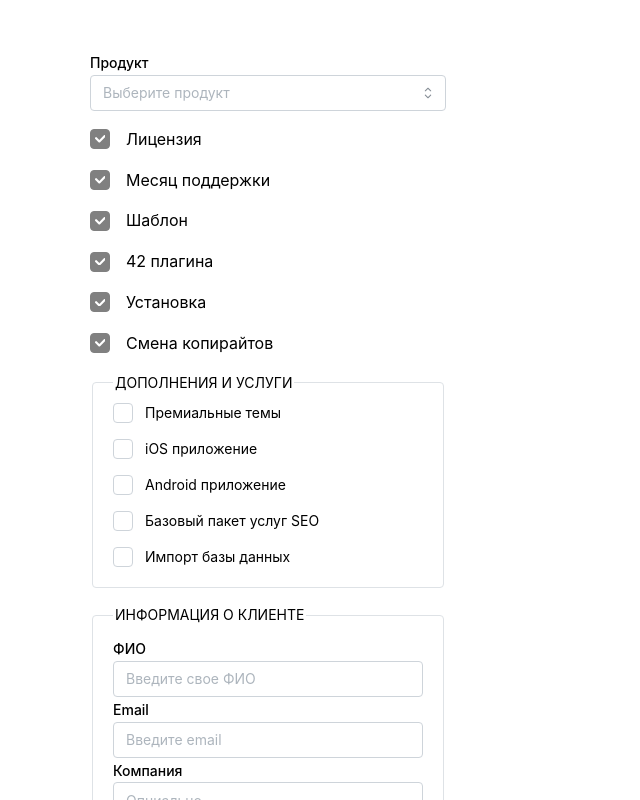
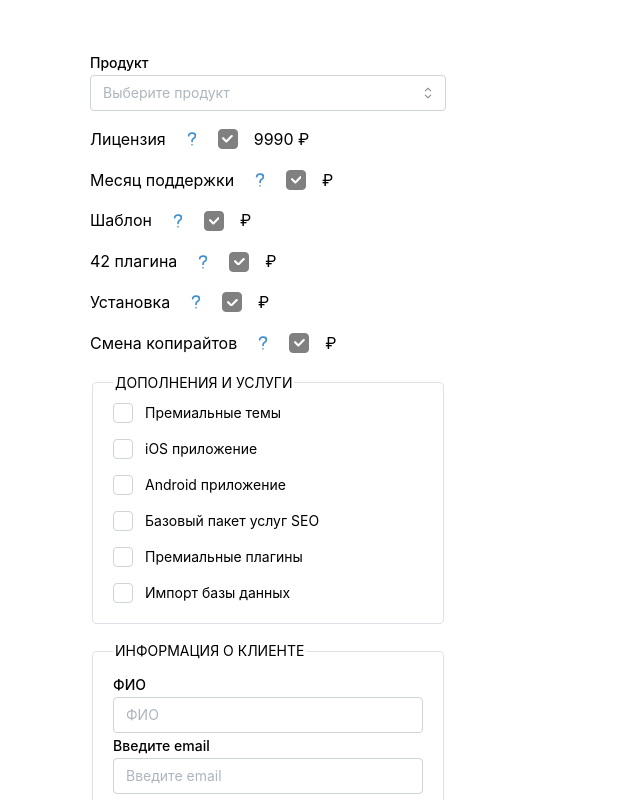
Before and after one commit to ChernyshevaNetology/react-start, a React (Vite) app: page / in a window 1280 px wide. Shown: the top 800 px of the page, without its empty margins (0-640 px from the left). Built offline with nearby package versions, Linux system fonts and the light colour scheme.

Commit message:
Issues fixed and some tooltips added

```diff
--- a/src/projects/project-3/form-data.js
+++ b/src/projects/project-3/form-data.js
@@ -40,7 +40,7 @@ export const preSelectedProducts = [
 
 export const additionalServices = [
   {
-    key: "themes",
+    key: "premiumTemplates",
     name: "Премиальные темы",
     price: 7990,
     toolTipText: "Dummy Tooltip text to display as popup when clicked",
@@ -64,6 +64,11 @@ export const additionalServices = [
     toolTipText: "Dummy Tooltip text to display as popup when clicked",
   },
   {
+    key: "premiumPlugins",
+    name: "Премиальные плагины",
+    toolTipText: "Dummy Tooltip text to display as popup when clicked",
+  },
+  {
     key: "dbTransfer",
     name: "Импорт базы данных",
     price: 19990,
@@ -73,8 +78,8 @@ export const additionalServices = [
 
 export const customerDetails = [
   {
-    key: "ФИО",
-    name: "Введите свое ФИО",
+    key: "name",
+    name: "ФИО",
   },
   { key: "Email", name: "Введите email" },
   { key: "Компания", name: "Опциально" },
@@ -85,6 +90,6 @@ export const customerDetails = [
 ];
 
 export const customerConsent = [
-  { name: "Я принимаю условия публичной оферты" },
-  { name: "Я согласен на обработку персональных данных" },
+  { key: "eula", name: "Я принимаю условия публичной оферты" },
+  { key: "termsOfUse", name: "Я согласен на обработку персональных данных" },
 ];
--- a/src/projects/project-3/forms/additional-services-form.jsx
+++ b/src/projects/project-3/forms/additional-services-form.jsx
@@ -1,5 +1,5 @@
 import React from "react";
-import { Checkbox, Fieldset, Space, Stack, Tooltip } from "@mantine/core";
+import { Checkbox, Fieldset, Stack } from "@mantine/core";
 import { additionalServices } from "../form-data";
 import { useFlynaxFormContext } from "./flynax-form-context";
 
--- a/src/projects/project-3/forms/customer-consent.jsx
+++ b/src/projects/project-3/forms/customer-consent.jsx
@@ -8,11 +8,12 @@ export const CustomerConsentForm = () => {
   return (
     <div>
       <Stack>
-        {customerConsent.map(({ name }) => (
+        {customerConsent.map(({ name, key }, idx) => (
           <Checkbox
+            value={key}
             label={name}
-            key={form.key("clientsConsents")}
-            {...form.getInputProps("clientsConsents")}
+            key={form.key(`customerConsent.${[idx]}.${key}`)}
+            {...form.getInputProps(`customerConsent.${[idx]}.${key}`)}
           />
         ))}
       </Stack>
--- a/src/projects/project-3/forms/customer-info-form.jsx
+++ b/src/projects/project-3/forms/customer-info-form.jsx
@@ -1,9 +1,8 @@
 import React from "react";
 import { Fieldset, TextInput } from "@mantine/core";
 import { useFlynaxFormContext } from "./flynax-form-context";
-import { customerDetails } from "../form-data.js";
+import { customerDetails } from "../form-data";
 
-// Это отдельный компонент со своей отдельной формой с информацией о клиенте (имя, email и т.д.)
 export const CustomerInfoForm = () => {
   const form = useFlynaxFormContext();
   return (
@@ -11,7 +10,7 @@ export const CustomerInfoForm = () => {
       <Fieldset legend="ИНФОРМАЦИЯ О КЛИЕНТЕ">
         {customerDetails.map(({ key, name }, idx) => (
           <TextInput
-            label={key}
+            label={name}
             placeholder={name}
             key={form.key(`customerDetails.${[idx]}.${key}`)}
             {...form.getInputProps(`customerDetails.${[idx]}.${key}`)}
--- a/src/projects/project-3/pre-selected-products.jsx
+++ b/src/projects/project-3/pre-selected-products.jsx
@@ -1,15 +1,26 @@
 import React from "react";
-import { Checkbox, Group, Stack, Text } from "@mantine/core";
+import { Checkbox, Group, Stack, Text, Popover } from "@mantine/core";
 import { preSelectedProducts } from "./form-data";
+import { IconQuestionMark } from "@tabler/icons-react";
 
 export const PreselectedProductsForm = () => {
   return (
     <div>
       <Stack>
-        {preSelectedProducts.map(({ key, name }) => (
+        {preSelectedProducts.map(({ key, name, price, toolTipText }) => (
           <Group key={key}>
+            <Text>{name}</Text>
+            <Popover width={200} withArrow shadow="md" position={"left"}>
+              <Popover.Target>
+                <IconQuestionMark stroke={2} color={"#4090CE"} size={20} />
+              </Popover.Target>
+              <Popover.Dropdown>
+                <Text size="xs">{toolTipText}</Text>
+              </Popover.Dropdown>
+            </Popover>
+
             <Checkbox.Indicator checked color={"grey"} />
-            <Text>{name}</Text>
+            <Text>{price} ₽</Text>
           </Group>
         ))}
       </Stack>
--- a/src/projects/project-3/products-order-page.jsx
+++ b/src/projects/project-3/products-order-page.jsx
@@ -5,10 +5,11 @@ import { CustomerInfoForm } from "./forms/customer-info-form";
 import { ProductSelectForm } from "./forms/product-select-form";
 import { PreselectedProductsForm } from "./pre-selected-products";
 import { CustomerConsentForm } from "./forms/customer-consent.jsx";
+import { customerConsent, customerDetails } from "./form-data.js";
 
 export const ProductsOrderPage = () => {
   const flynaxForm = useFlynaxForm({
-    mode: "uncontrolled",
+    mode: "controlled",
     initialValues: {
       product: "",
       additionalServices: [
@@ -18,16 +19,19 @@ export const ProductsOrderPage = () => {
         { premiumPlugins: false },
         { seo: false },
       ],
-      customerDetails: {
-        name: "",
-        email: "",
-        company: "",
-        phone: "",
-        city: "",
-        zipCode: "",
-        address: "",
-      },
-      clientsConsents: [{ eula: false }, { termsOfUse: false }],
+      customerDetails: [
+        { name: "" },
+        { email: "" },
+        { company: "" },
+        { phone: "" },
+        { city: "" },
+        { zipCode: "" },
+        { address: "" },
+      ],
+      customerConsent: [{ eula: false }, { termsOfUse: false }],
+    },
+    onValuesChange: (values) => {
+      console.log("values", values);
     },
   });
 
```
